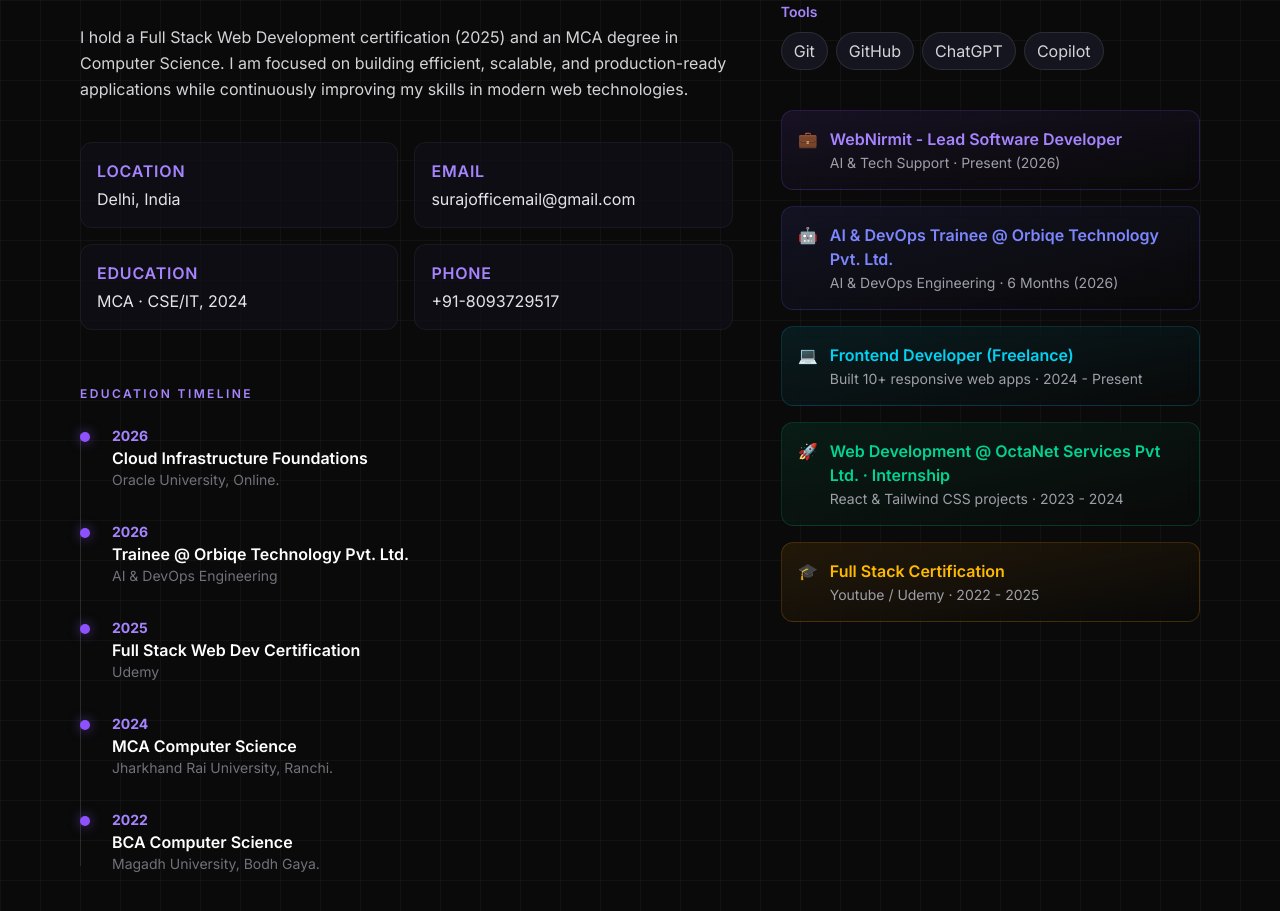
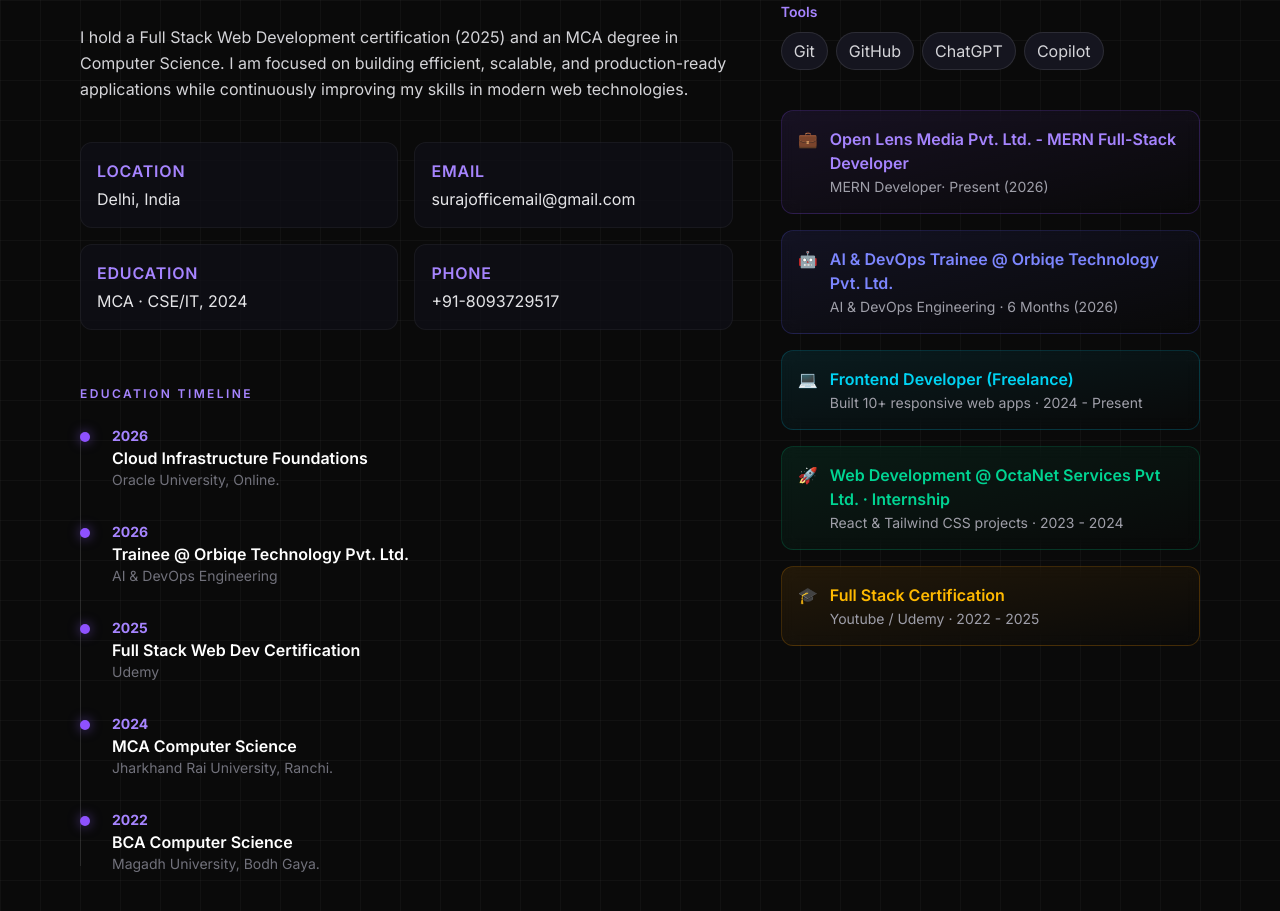
Before and after one commit to iamsurajx/suraj-fullstack-portfolio, a React (Vite) app: page / in a window 1280 px wide. Shown: the part 1720-2631 px from the top of the page. Built offline with nearby package versions, Linux system fonts and the light colour scheme.

Commit message:
update about section

```diff
--- a/src/components/About.jsx
+++ b/src/components/About.jsx
@@ -70,7 +70,6 @@ export default function About() {
                   ['2025', 'Full Stack Web Dev Certification', 'Udemy'],
                   ['2024', 'MCA Computer Science', 'Jharkhand Rai University, Ranchi.'],
                   ['2022', 'BCA Computer Science', 'Magadh University, Bodh Gaya.'],
-
                   ,
                 ].map(([y, t, p]) => (
                   <div key={y} className="relative pl-8">
@@ -113,8 +112,8 @@ export default function About() {
               <div className="flex gap-3">
                 <div>💼</div>
                 <div>
-                  <div className="font-semibold text-violet-400">WebNirmit - Lead Software Developer</div>
-                  <div className="text-sm text-zinc-400 mt-0.5">AI & Tech Support · Present (2026)</div>
+                  <div className="font-semibold text-violet-400">Open Lens Media Pvt. Ltd. - MERN Full-Stack Developer</div>
+                  <div className="text-sm text-zinc-400 mt-0.5"> MERN Developer· Present (2026)</div>
                 </div>
               </div>
             </div>
```
